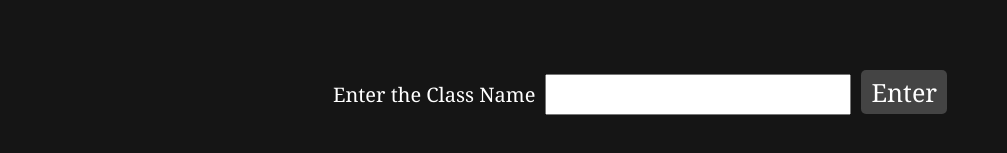
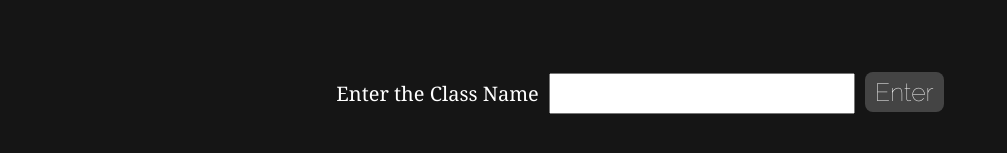
Before and after one commit to B-cabrera/hwcalendar-mern, a React (Vite) app: page / in a window 1280 px wide. Both pictures are taken after a click on the button "Add Class". Shown: the part 413-566 px from the top of the page, without its empty margins (0-1007 px from the left). Built offline with nearby package versions, Linux system fonts and the light colour scheme.

Commit message:
setup basic submission and controlled input handling

```diff
--- a/src/App.tsx
+++ b/src/App.tsx
@@ -1,5 +1,6 @@
-import { ChangeEvent, useState } from 'react'
+import { ChangeEvent, FormEvent, useState } from 'react'
 import './App.css'
+import AddForm from './components/AddClassForm';
 import NavBar from './components/NavBar';
 
 
@@ -19,35 +20,22 @@ function App() {
       <div id='content'>
         <div id="top">
           {!isAdding &&
-          <button
-            id='classbtn'
-            onClick={changeAdd}>
-            Add Class
-          </button>}
+            <button
+              id='classbtn'
+              onClick={changeAdd}>
+              Add Class
+            </button>}
         </div>
         <div id='rest'>
           <div id='middle'>
             {className}
           </div>
 
-          <div id="bottom">
-            {isAdding &&
-              <form>
-                <label htmlFor="classinput">Enter the Class Name</label>
-                <input
-                  id="classinput"
-                  onChange={(event: ChangeEvent<HTMLInputElement>) => {
-                    event.preventDefault();
-                    setClassName(event.target.value)
-                  }} />
-                <button id="submitbtn">Enter</button>
-              </form>
-            }
-          </div>
+          <AddForm showForm={isAdding}/>
         </div>
       </div>
     </div>
   )
 }
 
-export default App
+export default App;
--- /dev/null
+++ b/src/components/AddClassForm.tsx
@@ -0,0 +1,28 @@
+import { ChangeEvent, FormEvent, useState } from "react";
+import FormProps from "../types/FormProps";
+
+
+export default function AddClassForm({showForm} : FormProps): JSX.Element {
+    const[nameOfClass, setNameOfClass] = useState('');
+
+    function addClass(event: FormEvent<HTMLFormElement>) {
+        event.preventDefault()
+        // API Work Here
+        console.log(nameOfClass)
+    }
+
+    return (
+        <div id="bottom">
+            {showForm &&
+            <form onSubmit={addClass}>
+                <label htmlFor="classinput">Enter the Class Name</label>
+                <input
+                    id="classinput"
+                    value={nameOfClass}
+                    onChange={(e) => setNameOfClass(e.target.value)}/>
+                <button id="submitbtn">Enter</button>
+            </form>}
+
+        </div>
+    )
+}
--- a/src/index.css
+++ b/src/index.css
@@ -1,3 +1,5 @@
+@import url('https://fonts.googleapis.com/css2?family=Raleway:wght@100&display=swap');
+
 body {
     background-color: #0a0a0af3;
     margin: 0;
@@ -7,11 +9,12 @@ body {
 }
 
 button {
-    font-family: Georgia;
+    font-family: Raleway;
     font-size: 25px;
+    font-weight: 100;
     background-color:#474747f3;
     border: none;
-    border-radius: 5px;
+    border-radius: 8px;
     color: white;
     padding: 5px 10px 5px 10px;
 }
--- /dev/null
+++ b/src/types/FormProps.ts
@@ -0,0 +1,7 @@
+
+type FormProps = {
+    showForm?: boolean,
+}
+
+
+export default FormProps;
```
